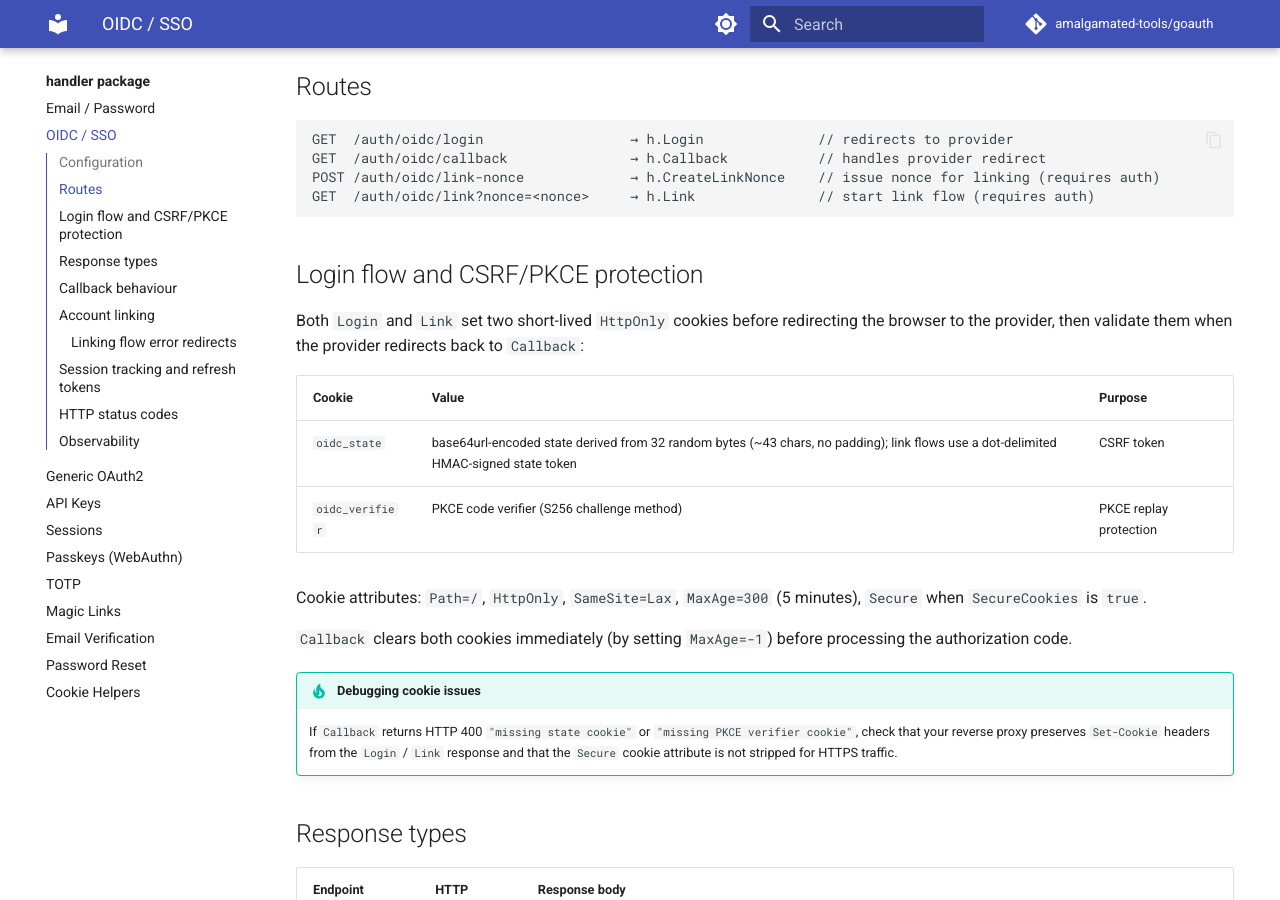
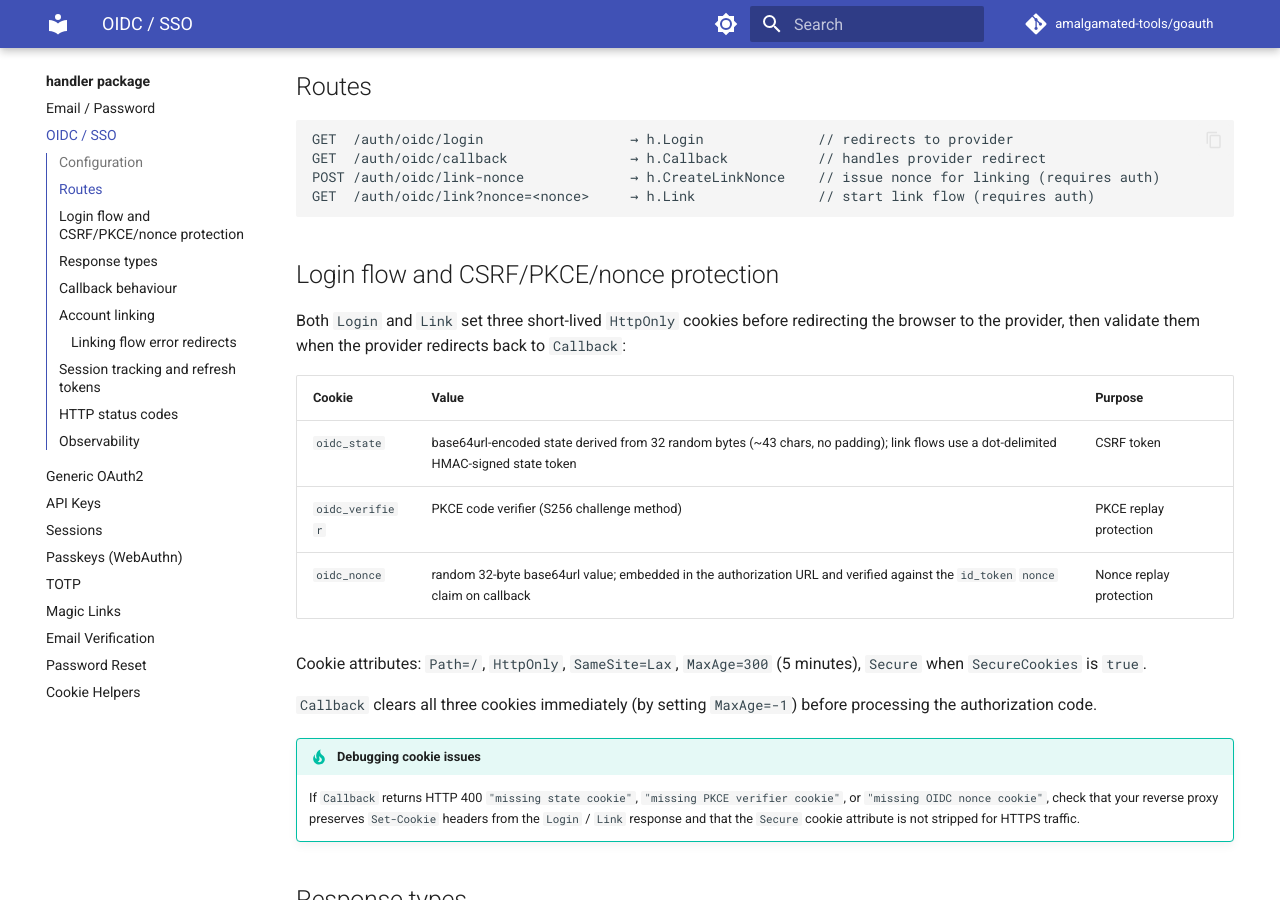
Before and after one commit to amalgamated-tools/goauth, an MkDocs documentation site: the page built from docs/handler/oidc.md, in a window 1280 px wide and 900 px high, scrolled down 900 px. Built offline with MkDocs 1.6.1 and Material for MkDocs 9.7.7, drawn with Linux system fonts in a browser that asks for light colours; comment, search, counter and statistics services are not loaded; some of the changed text lies outside the part shown.

Commit message:
docs(oidc): document nonce replay protection (#452) (#456)
* docs(oidc): document nonce replay protection added in #452

- Update cookie table: add oidc_nonce row (three cookies, not two)
- Update Callback clears 'all three cookies' (was 'both')
- Add 'missing OIDC nonce cookie' to debugging tip
- Add nonce mismatch to Callback 401 conditions
- Add missing nonce cookie to Callback 400 conditions
- Add nonce generation failure to Login 500 conditions
- Add OIDC nonce generation failure row to observability table
- Expand OIDC PKCE section in security.md to cover nonce replay protection
- Add oidc_nonce to cookie security listing in security.md

Co-authored-by: Copilot <223556219+Copilot@users.noreply.github.com>

* docs: address review comments on heading and cookie terminology

- Update OIDC flow heading to include nonce alongside CSRF/PKCE
- Replace "flow state cookies" with "flow cookies" for accuracy

---------

Co-authored-by: github-actions[bot] <41898282+github-actions[bot]@users.noreply.github.com>
Co-authored-by: Copilot <223556219+Copilot@users.noreply.github.com>
Co-authored-by: Patrick Veverka <veverkap@users.noreply.github.com>

````diff
--- a/docs/handler/oidc.md
+++ b/docs/handler/oidc.md
@@ -41,21 +41,22 @@ POST /auth/oidc/link-nonce             → h.CreateLinkNonce    // issue nonce f
 GET  /auth/oidc/link?nonce=<nonce>     → h.Link               // start link flow (requires auth)
 ```
 
-## Login flow and CSRF/PKCE protection
+## Login flow and CSRF/PKCE/nonce protection
 
-Both `Login` and `Link` set two short-lived `HttpOnly` cookies before redirecting the browser to the provider, then validate them when the provider redirects back to `Callback`:
+Both `Login` and `Link` set three short-lived `HttpOnly` cookies before redirecting the browser to the provider, then validate them when the provider redirects back to `Callback`:
 
 | Cookie | Value | Purpose |
 |---|---|---|
 | `oidc_state` | base64url-encoded state derived from 32 random bytes (~43 chars, no padding); link flows use a dot-delimited HMAC-signed state token | CSRF token |
 | `oidc_verifier` | PKCE code verifier (S256 challenge method) | PKCE replay protection |
+| `oidc_nonce` | random 32-byte base64url value; embedded in the authorization URL and verified against the `id_token` `nonce` claim on callback | Nonce replay protection |
 
 Cookie attributes: `Path=/`, `HttpOnly`, `SameSite=Lax`, `MaxAge=300` (5 minutes), `Secure` when `SecureCookies` is `true`.
 
-`Callback` clears both cookies immediately (by setting `MaxAge=-1`) before processing the authorization code.
+`Callback` clears all three cookies immediately (by setting `MaxAge=-1`) before processing the authorization code.
 
 !!! tip "Debugging cookie issues"
-    If `Callback` returns HTTP 400 `"missing state cookie"` or `"missing PKCE verifier cookie"`, check that your reverse proxy preserves `Set-Cookie` headers from the `Login` / `Link` response and that the `Secure` cookie attribute is not stripped for HTTPS traffic.
+    If `Callback` returns HTTP 400 `"missing state cookie"`, `"missing PKCE verifier cookie"`, or `"missing OIDC nonce cookie"`, check that your reverse proxy preserves `Set-Cookie` headers from the `Login` / `Link` response and that the `Secure` cookie attribute is not stripped for HTTPS traffic.
 
 ## Response types
 
@@ -122,10 +123,10 @@ When `Sessions` is `nil`, `OIDCHandler` issues an access JWT only. The token lif
 | Endpoint | Status | Condition |
 |---|---|---|
 | `Login` | 302 Found | Redirects to OIDC provider |
-| `Login` | 500 Internal Server Error | Failed to generate random OIDC state |
+| `Login` | 500 Internal Server Error | Failed to generate random OIDC state or nonce |
 | `Callback` | 302 Found | Success — redirects to `/?oidc_login=1` |
-| `Callback` | 400 Bad Request | Missing/invalid state cookie, PKCE verifier, or authorization code; missing `sub`/`email` claims |
-| `Callback` | 401 Unauthorized | Provider authentication failed; invalid token exchange; invalid `id_token`; unverified OIDC email |
+| `Callback` | 400 Bad Request | Missing/invalid state cookie, PKCE verifier, nonce cookie, or authorization code; missing `sub`/`email` claims |
+| `Callback` | 401 Unauthorized | Provider authentication failed; invalid token exchange; invalid `id_token`; nonce mismatch; unverified OIDC email |
 | `Callback` | 500 Internal Server Error | Failed to parse claims, resolve/create user, or issue tokens/session (e.g. refresh token generation, session store creation, or JWT creation) |
 | `CreateLinkNonce` | 200 OK | `{"nonce": "..."}` |
 | `CreateLinkNonce` | 500 Internal Server Error | Failed to generate nonce or store it |
@@ -148,6 +149,7 @@ When `Sessions` is `nil`, `OIDCHandler` issues an access JWT only. The token lif
 | Event | Level | `slog` message | Endpoint |
 |---|---|---|---|
 | OIDC state generation failure | `ERROR` | `"failed to generate OIDC login state"` | `Login` |
+| OIDC nonce generation failure | `ERROR` | `"failed to generate OIDC nonce"` | `Login`, `Link` |
 | Authorization code exchange failure | `ERROR` | `"OIDC code exchange failed"` | `Callback` |
 | `id_token` verification failure | `ERROR` | `"OIDC id_token verification failed"` | `Callback` |
 | `id_token` claims parsing failure | `ERROR` | `"failed to parse OIDC claims"` | `Callback` |
````
Also changed, not shown: docs/security.md (+3 -3 lines).
